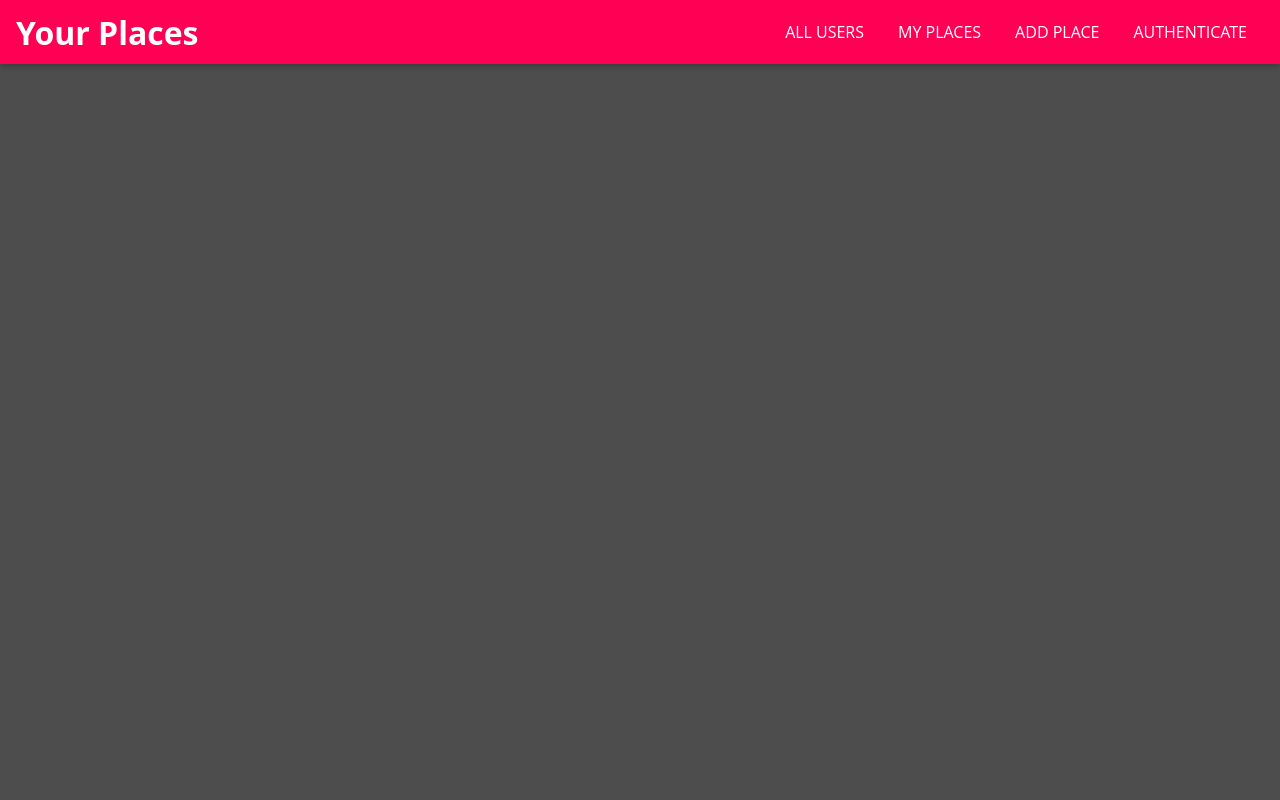
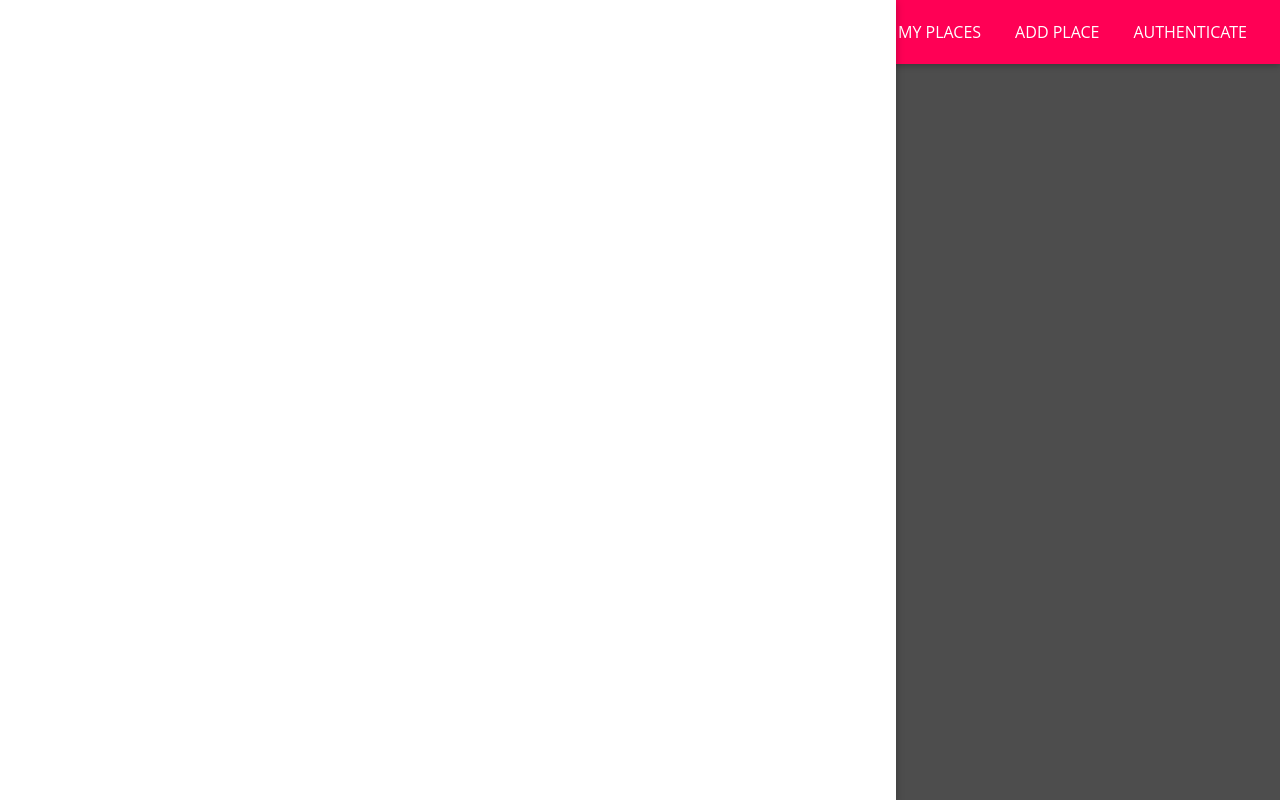
Before and after one commit to MrTwinkleSharma/Full-Stack-React, a React (Create React App) app in the folder Udemy - The MERN Full Stack Guide/take-a-trip/: page / in a window 1280 px wide. Built offline with nearby package versions, Linux system fonts and the light colour scheme.

Commit message:
Portal for SideDrawer

```diff
--- a/Udemy - The MERN Full Stack Guide/take-a-trip/public/index.html
+++ b/Udemy - The MERN Full Stack Guide/take-a-trip/public/index.html
@@ -28,6 +28,7 @@
   </head>
   <body>
     <noscript>You need to enable JavaScript to run this app.</noscript>
+    <div id='drawer' ></div>
     <div id="root"></div>
     <!--
       This HTML file is a template.
--- a/Udemy - The MERN Full Stack Guide/take-a-trip/src/shared/Components/Navigation/MainNavigation.js
+++ b/Udemy - The MERN Full Stack Guide/take-a-trip/src/shared/Components/Navigation/MainNavigation.js
@@ -1,15 +1,21 @@
 import React from 'react'
 import { Link } from 'react-router-dom';
 
-import MainHeader from './MainHeader';
-import NavLinks from './NavLinks';
+import MainHeader from './MainHeader.js';
+import SideDrawer from './SideDrawer.js';
+import Navlinks from './NavLinks.js';
 
 import './MainNavigation.css'
-import './MainHeader.css';
 
 function MainNavigation (props){
 
-    return <MainHeader>
+    return <>
+    <SideDrawer>
+        <nav className='main-navigation__drawer-nav'>
+            <Navlinks/>
+        </nav>
+    </SideDrawer>
+    <MainHeader>
         <button className='main-navigation__menu-btn'>
             <span/>
             <span/>
@@ -18,9 +24,10 @@ function MainNavigation (props){
         <h1 className='main-navigation__title'>
             <Link to='/'> Your Places </Link>
         </h1>
-        <nav>
-            <NavLinks/>
+        <nav className='main-navigation__header-nav'>
+            <Navlinks/>
         </nav>
     </MainHeader>
+    </>
 }
 export default MainNavigation;
--- a/Udemy - The MERN Full Stack Guide/take-a-trip/src/shared/Components/Navigation/SideDrawer.css
+++ b/Udemy - The MERN Full Stack Guide/take-a-trip/src/shared/Components/Navigation/SideDrawer.css
@@ -0,0 +1,10 @@
+.side-drawer {
+    position: fixed;
+    left: 0;
+    top: 0;
+    z-index: 100;
+    height: 100vh;
+    width: 70%;
+    background: white;
+    box-shadow: 0 2px 8px rgba(0, 0, 0, 0.26);
+  }
--- a/Udemy - The MERN Full Stack Guide/take-a-trip/src/shared/Components/Navigation/SideDrawer.js
+++ b/Udemy - The MERN Full Stack Guide/take-a-trip/src/shared/Components/Navigation/SideDrawer.js
@@ -0,0 +1,12 @@
+import React from 'react'
+import ReactDOM from 'react-dom';
+
+import './SideDrawer.css';
+
+function SideDrawer (props){
+
+    return ReactDOM.createPortal(
+        <aside className='side-drawer'>{props.children}</aside>
+        ,document.getElementById('drawer'));
+}
+export default SideDrawer;
```
